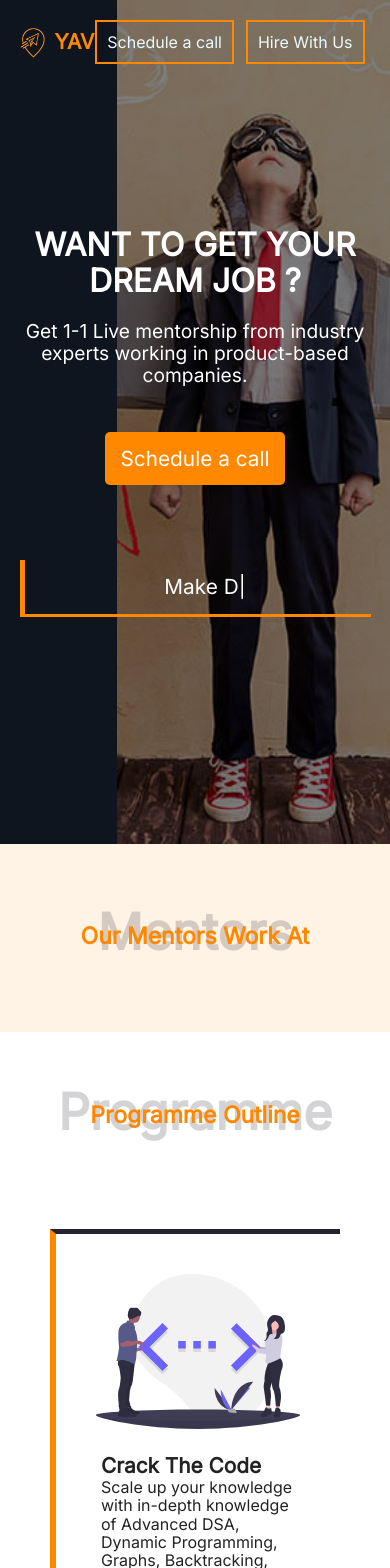
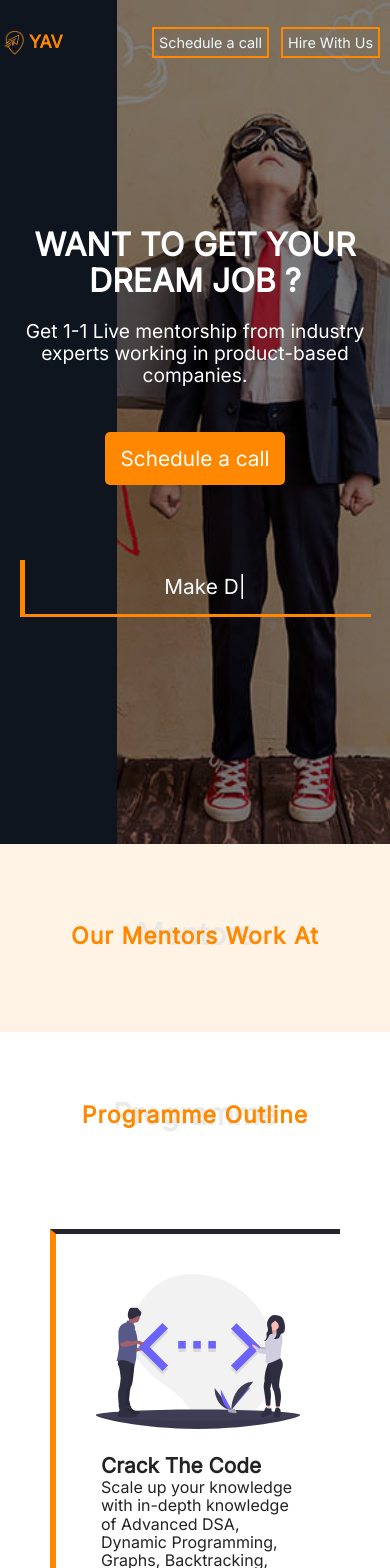
Before and after one commit to gaurangpateriya/gaurangpateriya.github.iofff, a React (Create React App) app: page / in a window 390 px wide. Shown: the top 1568 px of the page. Built offline with nearby package versions, Linux system fonts and the light colour scheme.

Commit message:
modified the nav bar styles to suit the iphone 5

```diff
--- a/src/components/AboutUs/AboutUs.css
+++ b/src/components/AboutUs/AboutUs.css
@@ -784,7 +784,8 @@
 
 .heading-div .txt {
   color: #ff8800;
-  font-weight: 600;
+  font-weight: bolder;
+  letter-spacing: 1px;
   font-size: 23px;
   margin-bottom: 25px;
   position: relative;
@@ -793,7 +794,7 @@
 
 .heading-div .watermark {
   font-size: 75px;
-  color: rgba(38, 35, 46, 0.2);
+  color: rgba(228, 230, 228, 0.8);
   font-weight: 700;
   position: absolute;
   top: -150%;
@@ -807,8 +808,8 @@
     margin: 20px 0;
   }
   .heading-div .watermark {
-    font-size: 50px;
-    top: -70%;
+    font-size: 30px;
+    top: -20%;
   }
 }
 /*# sourceMappingURL=AboutUs.css.map */
--- a/src/components/AboutUs/AboutUs.scss
+++ b/src/components/AboutUs/AboutUs.scss
@@ -608,7 +608,8 @@ $pageWidth : 80%;
     margin: 40px 0;
     .txt{
         color: $secondaryColor;
-        font-weight: 600;
+        font-weight: bolder;
+        letter-spacing: 1px;
         font-size: 23px;
         margin-bottom: 25px;
         position: relative;
@@ -616,7 +617,7 @@ $pageWidth : 80%;
     }
     .watermark {
         font-size: 75px;
-        color: rgba($tertiaryColor, 0.2);
+        color: rgba(#e4e6e4, 0.8);
         font-weight: 700;
         position: absolute;
         top: -150%;
@@ -627,8 +628,8 @@ $pageWidth : 80%;
     @include mobile{
         margin: 20px 0;
         .watermark{
-            font-size: 50px;
-            top: -70%;
+            font-size: 30px;
+            top: -20%;
         }
     }
 }
--- a/src/components/NavBar/NavBar.css
+++ b/src/components/NavBar/NavBar.css
@@ -40,12 +40,49 @@
   color: #ff8800;
 }
 
+.nav-bar .end-links {
+  -webkit-box-align: center;
+      -ms-flex-align: center;
+          align-items: center;
+  overflow-wrap: break-word;
+  text-align: center;
+}
+
 .nav-bar .end-links a {
   color: #ecfafc;
-  padding: 10px;
-  text-align: right;
+  text-align: center;
+  max-width: -webkit-fit-content;
+  max-width: -moz-fit-content;
+  max-width: fit-content;
+  padding: 5px;
+  height: -webkit-fit-content;
+  height: -moz-fit-content;
+  height: fit-content;
   text-decoration: none;
   border: 2px solid #ff8800;
+}
+
+@media (max-width: 576px) {
+  .nav-bar {
+    padding: 0px 1%;
+  }
+  .nav-bar .logo img {
+    width: 20px;
+  }
+  .nav-bar .logo h1 {
+    font-size: 1.1rem;
+    margin-left: 5px;
+    color: #ff8800;
+  }
+  .nav-bar .end-links a {
+    padding: 5px;
+    height: -webkit-fit-content;
+    height: -moz-fit-content;
+    height: fit-content;
+    text-decoration: none;
+    border: 2px solid #ff8800;
+    font-size: 0.9rem;
+  }
 }
 
 .scroll {
--- a/src/components/NavBar/NavBar.scss
+++ b/src/components/NavBar/NavBar.scss
@@ -1,4 +1,5 @@
 @import '../../assets/styles/variables.scss';
+@import '../../assets/styles/_mixins.scss';
 
 .nav-bar{
     // background-color: rgb(38, 35, 46);
@@ -29,18 +30,47 @@
     }
 
     .end-links{
+        // display: flex;
+
+        align-items: center;
+        overflow-wrap: break-word;
+        text-align: center;
         a{
+            // display: block;
             // background-color: rgba($secondaryColor, 1);
             color: $primaryColor;
-            padding: 10px;
-            text-align: right;
+            text-align: center;
+            max-width: fit-content;
+            padding: 5px;
+            height: fit-content;
 
             text-decoration: none;
             border: 2px solid $secondaryColor;
 
         }
     }
-
+    @include mobile{
+        padding:0px 1%;
+        .logo{
+            img{
+                width: 20px;
+            }
+            h1{
+                font-size: 1.1rem;
+                margin-left: 5px;
+                color: $secondaryColor;
+            }
+        }
+        .end-links{
+            a{
+                padding: 5px;
+                height: fit-content;
+                text-decoration: none;
+                border: 2px solid $secondaryColor;
+                font-size: 0.9rem;
+            }
+        }
+    }
 }
 .scroll{
     background-color: rgba(black,0.6);
```
Also changed, not shown: 2 other files (tests, documents, lock files or other folders).
